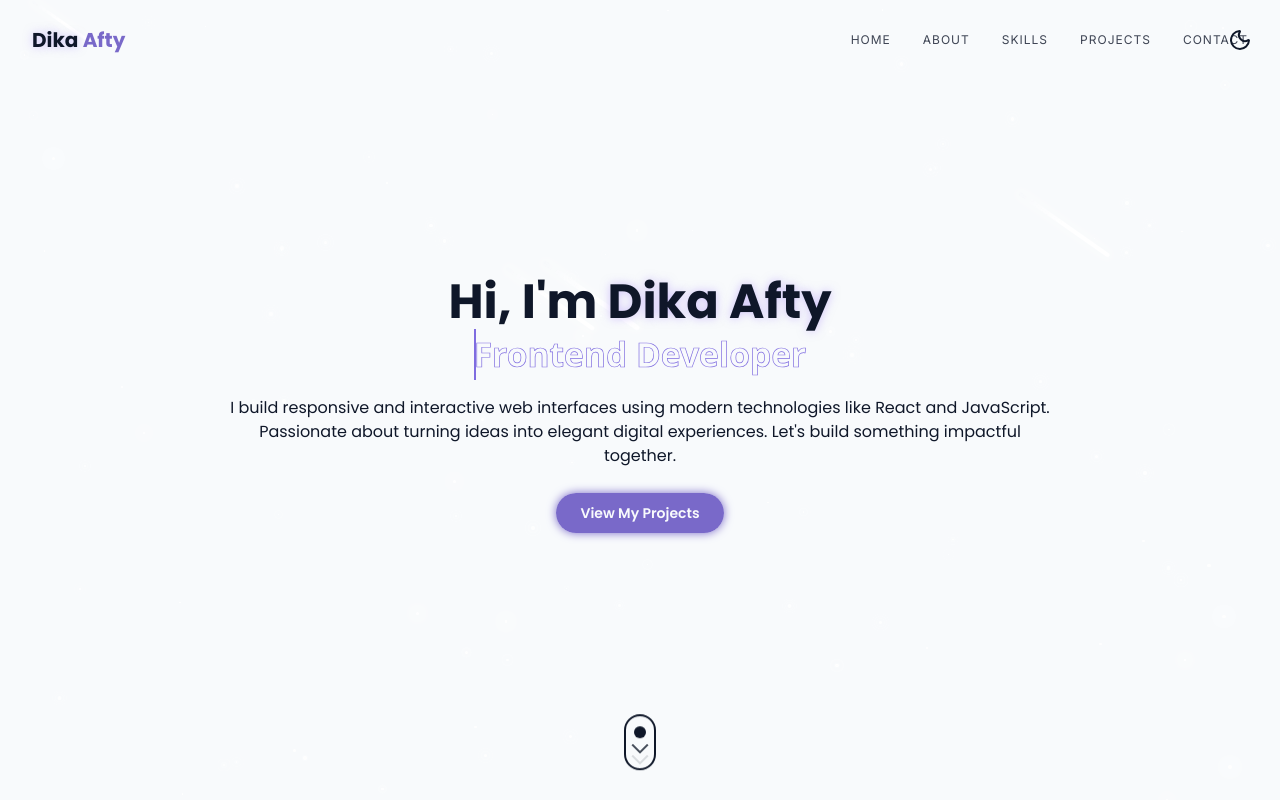
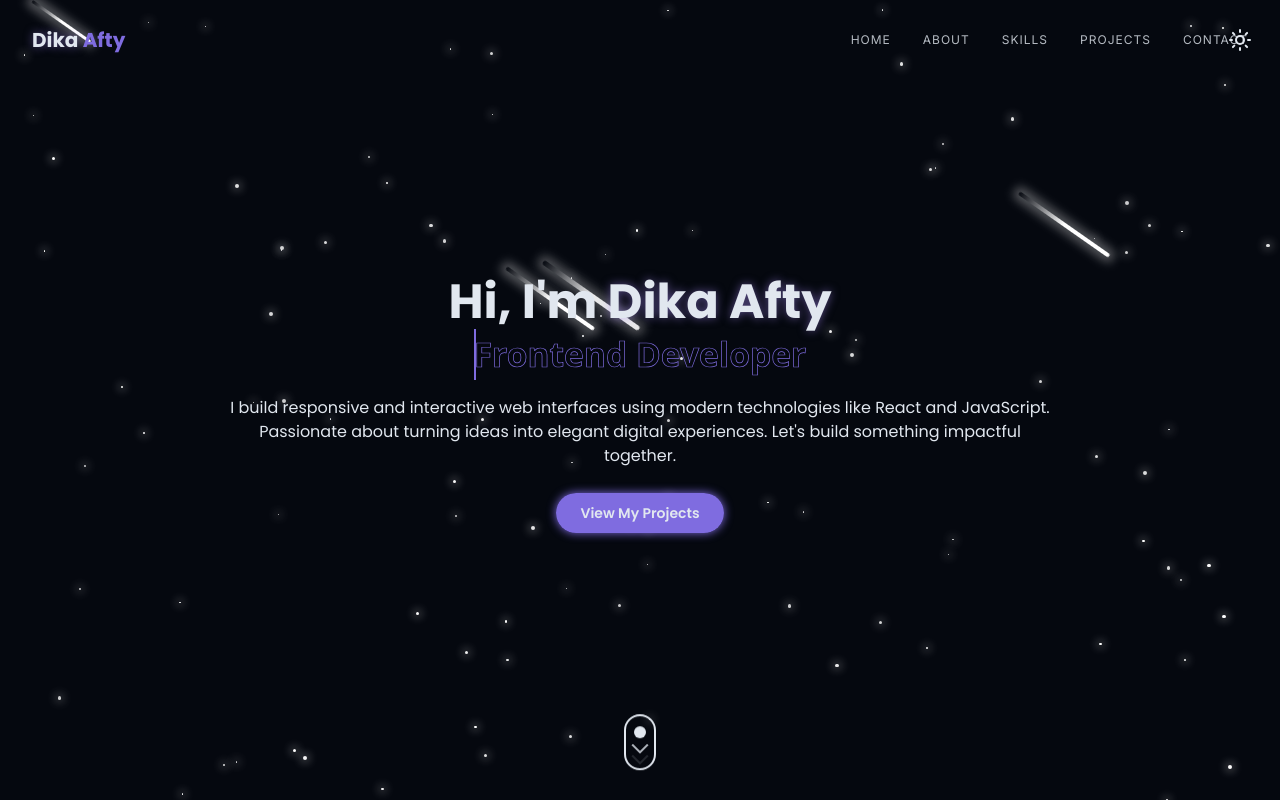
Before and after one commit to dikaafty/dikaafty-portofolio, a React (Vite) app: page / in a window 1280 px wide. Shown: the top 800 px of the page. Built offline with nearby package versions, Linux system fonts and the light colour scheme.

Commit message:
Change theme logic of useEffect hook in ThemeToggle component

```diff
--- a/src/components/ThemeToggle.jsx
+++ b/src/components/ThemeToggle.jsx
@@ -8,12 +8,13 @@ const ThemeToggle = () => {
   useEffect(() => {
     const storedTheme = localStorage.getItem("theme");
 
-    if(storedTheme === "dark") {
+    if(storedTheme === "light") {
+      setIsDarkMode(false);
+      document.documentElement.classList.remove("dark");
+    } else {
+      localStorage.setItem("theme", "dark");
+      document.documentElement.classList.add("dark");
       setIsDarkMode(true);
-      document.documentElement.classList.add("dark");
-    } else {
-      localStorage.setItem("theme", "light");
-      setIsDarkMode(false);
     }
   }, []);
 
```
